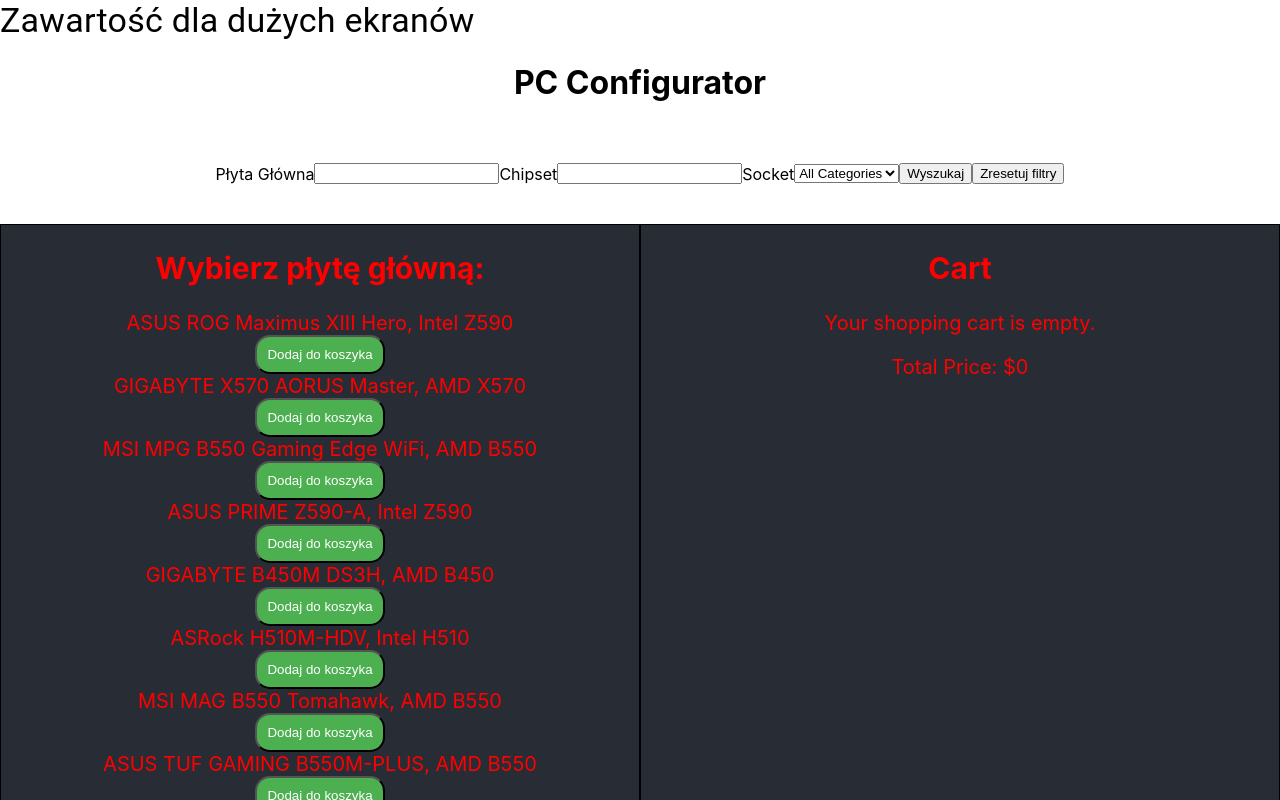
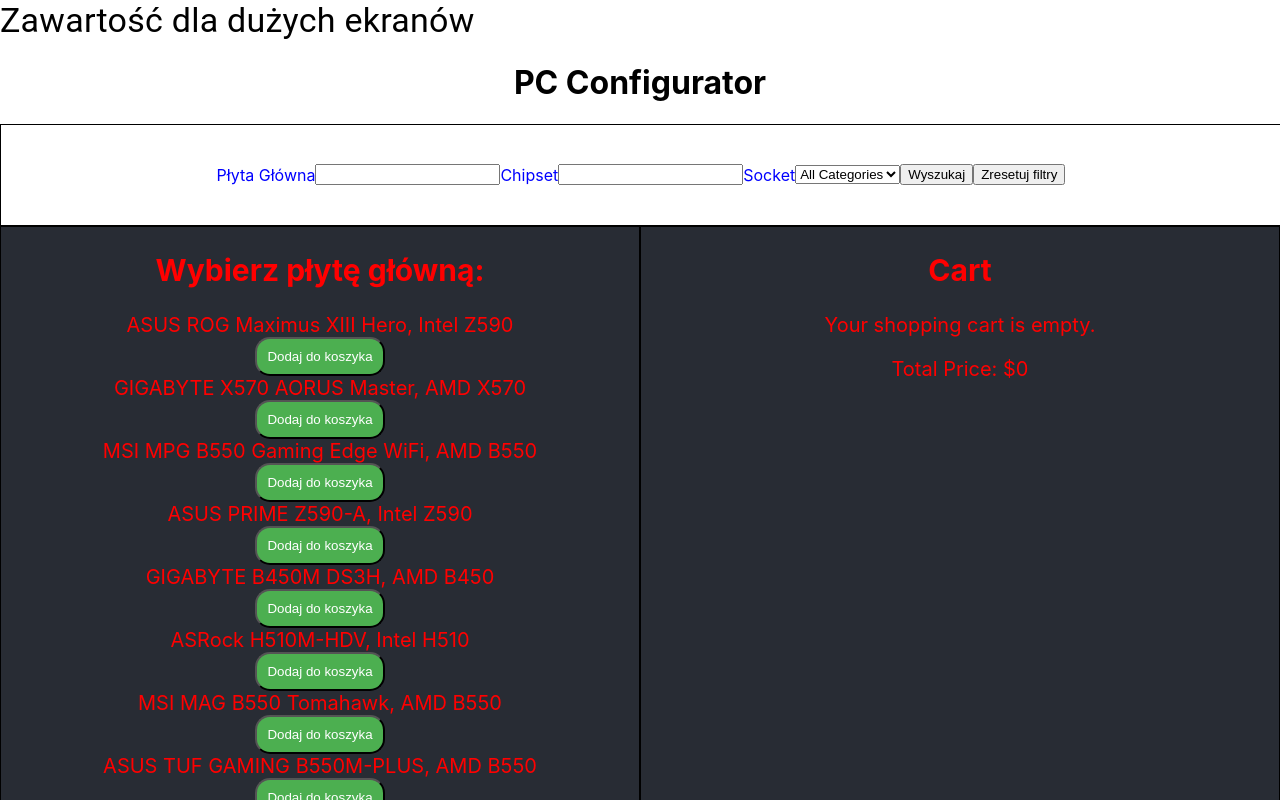
Before and after one commit to Xeyanix/Configurator-pc-app, a React (Create React App) app in the folder konfigurator/: page / in a window 1280 px wide. Shown: the top 800 px of the page. Built offline with nearby package versions, Linux system fonts and the light colour scheme.

Commit message:
filters css details

```diff
--- a/konfigurator/src/common/styles/Headers.module.scss
+++ b/konfigurator/src/common/styles/Headers.module.scss
@@ -4,6 +4,9 @@
   display: flex;
   align-items: center;
   justify-content: center;
+  color: blue;
+  border:1px solid black;
+
 }
 
 //inne
```
